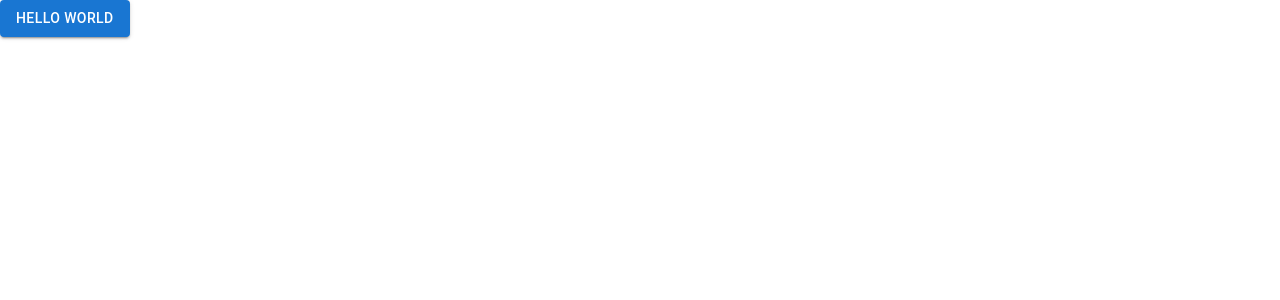
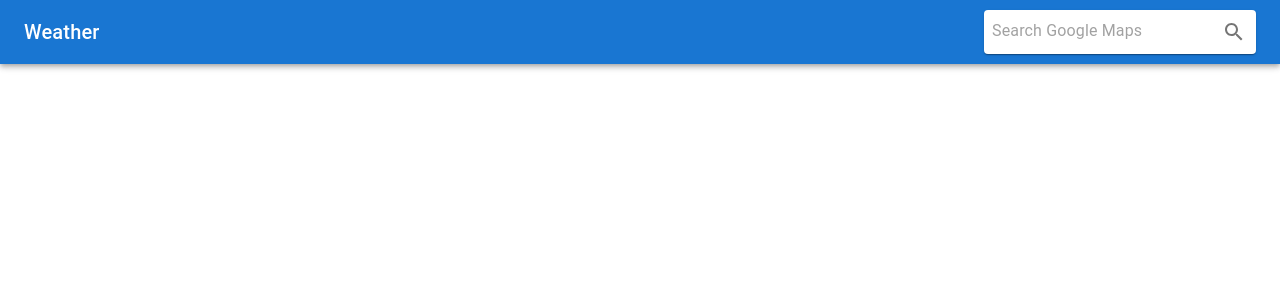
Before and after one commit to FilimonovKostya/React-movies-apollo, a React (Create React App) app: page / in a window 1280 px wide. Shown: the top 300 px of the page. Built offline with nearby package versions, Linux system fonts and the light colour scheme.

Commit message:
was added appBar

```diff
--- a/src/App.tsx
+++ b/src/App.tsx
@@ -1,11 +1,41 @@
 import React from "react";
-import Button from "@mui/material/Button";
+import {
+  AppBar,
+  Box,
+  IconButton,
+  InputBase,
+  Paper,
+  Toolbar,
+  Typography,
+} from "@mui/material";
+import SearchIcon from "@mui/icons-material/Search";
 
 function App() {
   return (
-    <div>
-      <Button variant="contained">Hello World</Button>
-    </div>
+    <Box sx={{ flexGrow: 1 }}>
+      <AppBar position="static">
+        <Toolbar>
+          <Typography
+            variant="h6"
+            noWrap
+            component="div"
+            sx={{ flexGrow: 1, display: { xs: "none", sm: "block" } }}
+          >
+            Weather
+          </Typography>
+          <Paper>
+            <InputBase
+              sx={{ ml: 1, flex: 1 }}
+              placeholder="Search Google Maps"
+              inputProps={{ "aria-label": "search google maps" }}
+            />
+            <IconButton type="submit" sx={{ p: "10px" }} aria-label="search">
+              <SearchIcon />
+            </IconButton>
+          </Paper>
+        </Toolbar>
+      </AppBar>
+    </Box>
   );
 }
 
```
